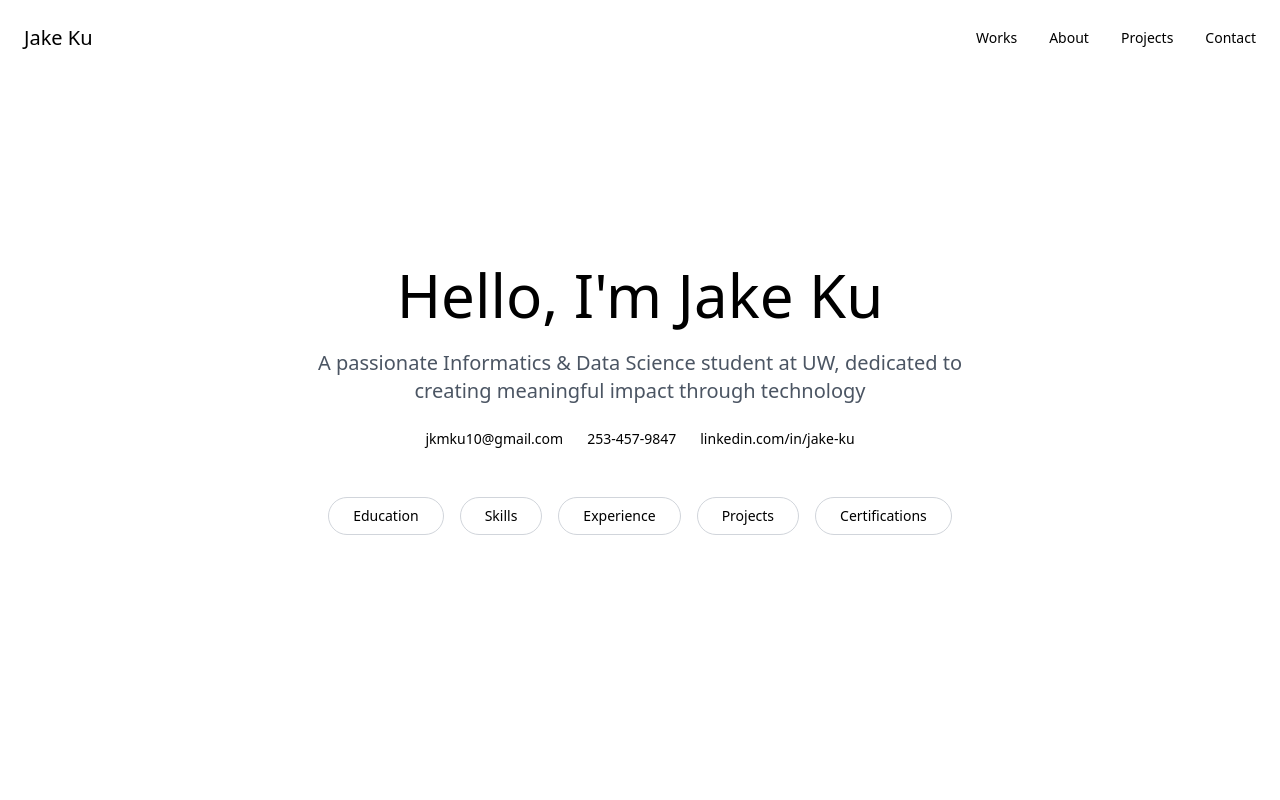
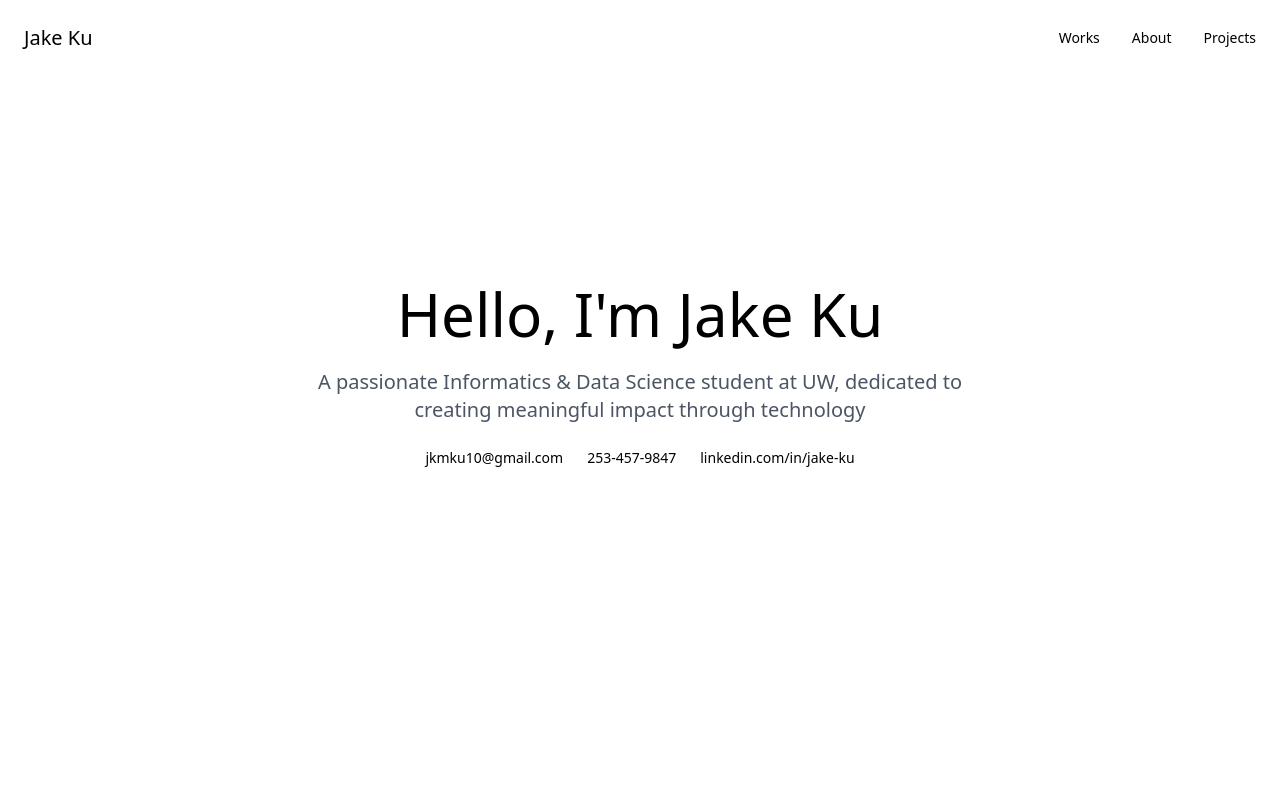
Before and after one commit to Jaku910/JakeKu, a Next.js app: page / in a window 1280 px wide. Shown: the top 800 px of the page. Built offline with nearby package versions, Linux system fonts and the light colour scheme.

Commit message:
Update navigation and content structure

```diff
--- a/src/components/About.tsx
+++ b/src/components/About.tsx
@@ -14,10 +14,13 @@ export default function About() {
           className="text-center"
         >
           <h1 className="text-4xl sm:text-5xl md:text-6xl font-bold mb-6">
-            Hi, I'm <span className="text-primary">Jake Ku</span>
+            About Me
           </h1>
           <p className="text-xl sm:text-2xl mb-8 max-w-3xl mx-auto">
-            A Full Stack Developer specializing in modern web technologies. I blend technical expertise with creative problem-solving to build elegant, user-centric applications.
+            I'm an Informatics & Data Science student at the University of Washington with a passion for using technology to solve real-world problems. My journey in tech started with an interest in how data can be used to improve lives and make better decisions. I combine my technical skills in programming and data analysis with a strong understanding of human-computer interaction to create meaningful solutions.
+          </p>
+          <p className="text-xl sm:text-2xl mb-8 max-w-3xl mx-auto">
+            When I'm not coding or analyzing data, you can find me exploring new technologies, contributing to open-source projects, or working on personal projects that aim to make a positive impact in my community.
           </p>
           <div className="flex flex-wrap justify-center gap-4">
             <motion.a
--- a/src/components/Hero.tsx
+++ b/src/components/Hero.tsx
@@ -48,38 +48,6 @@ export default function Hero() {
             linkedin.com/in/jake-ku
           </a>
         </div>
-        <div className="flex flex-wrap justify-center gap-4">
-          <button
-            onClick={() => scrollToSection('education')}
-            className="px-6 py-2 border border-gray-300 rounded-full text-sm hover:bg-gray-100 transition-colors interactive"
-          >
-            Education
-          </button>
-          <button
-            onClick={() => scrollToSection('skills')}
-            className="px-6 py-2 border border-gray-300 rounded-full text-sm hover:bg-gray-100 transition-colors interactive"
-          >
-            Skills
-          </button>
-          <button
-            onClick={() => scrollToSection('experience')}
-            className="px-6 py-2 border border-gray-300 rounded-full text-sm hover:bg-gray-100 transition-colors interactive"
-          >
-            Experience
-          </button>
-          <button
-            onClick={() => scrollToSection('projects')}
-            className="px-6 py-2 border border-gray-300 rounded-full text-sm hover:bg-gray-100 transition-colors interactive"
-          >
-            Projects
-          </button>
-          <button
-            onClick={() => scrollToSection('certifications')}
-            className="px-6 py-2 border border-gray-300 rounded-full text-sm hover:bg-gray-100 transition-colors interactive"
-          >
-            Certifications
-          </button>
-        </div>
       </div>
     </section>
   )
--- a/src/components/Navigation.tsx
+++ b/src/components/Navigation.tsx
@@ -40,12 +40,6 @@ export default function Navigation() {
           >
             Projects
           </button>
-          <button
-            onClick={() => scrollToSection('contact')}
-            className="text-sm hover:opacity-50 transition-opacity"
-          >
-            Contact
-          </button>
         </div>
 
         <button
@@ -79,12 +73,6 @@ export default function Navigation() {
             >
               Projects
             </button>
-            <button
-              onClick={() => scrollToSection('contact')}
-              className="text-sm hover:opacity-50 transition-opacity"
-            >
-              Contact
-            </button>
           </div>
         </div>
       )}
```
